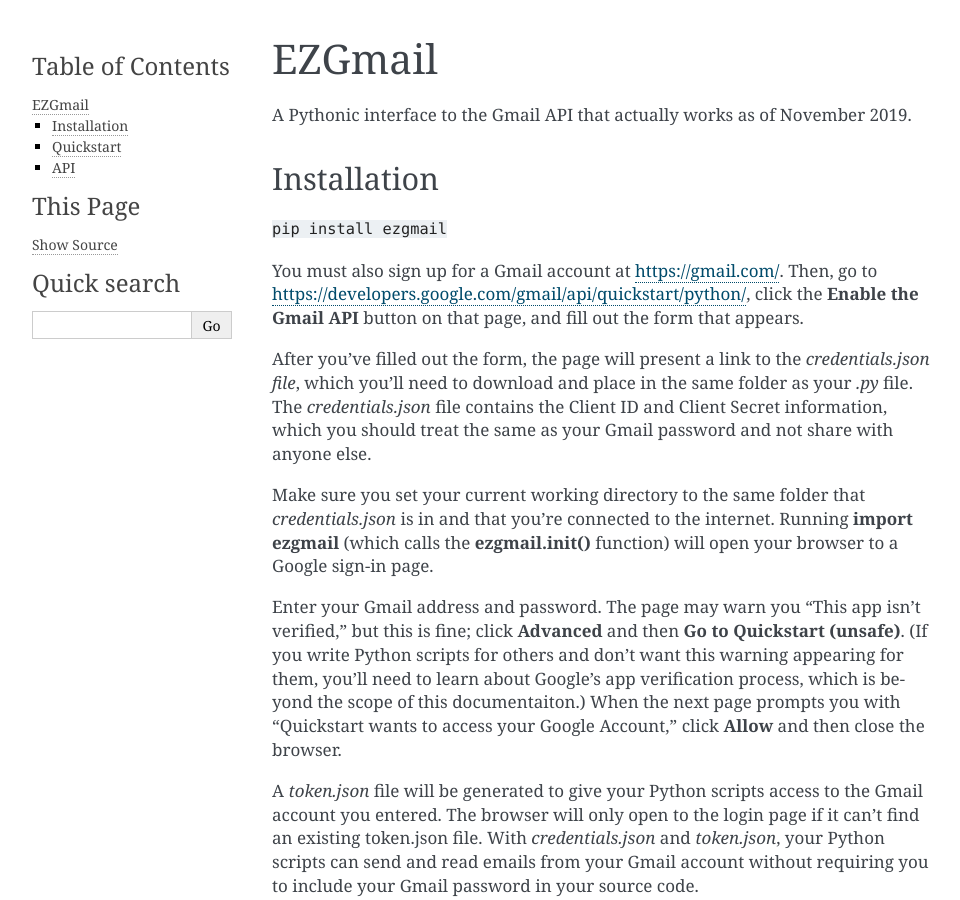
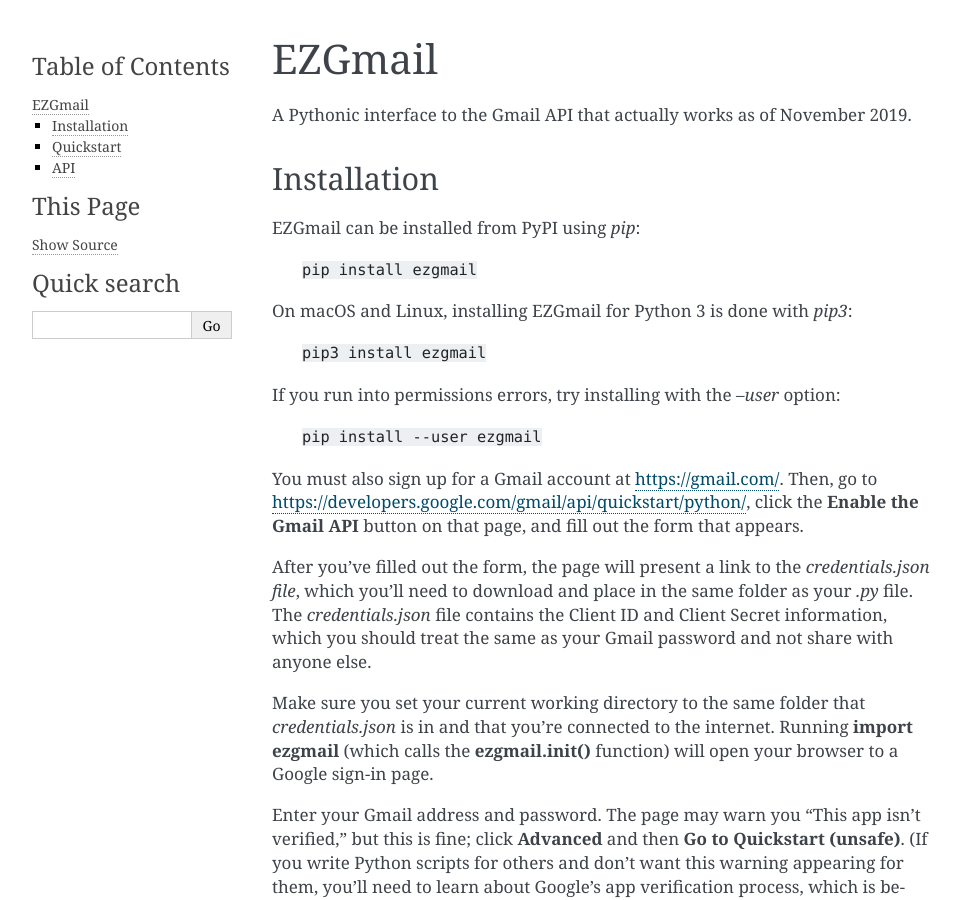
Before and after one commit to asweigart/ezgmail, a Sphinx documentation site: the page built from docs/index.rst, in a window 1280 px wide and 900 px high. Shown: the whole window, without its empty margins (148-1108 px from the left). Built offline with Sphinx 7.4.7, drawn with Linux system fonts in a browser that asks for light colours; some of the changed text lies outside the part shown.

Commit message:
Updated tox to include py38. Updating setup.py to use most recent description from readme.md. Better installation instructions.

```diff
--- a/docs/index.rst
+++ b/docs/index.rst
@@ -6,7 +6,17 @@
 Installation
 ------------
 
-``pip install ezgmail``
+EZGmail can be installed from PyPI using `pip`:
+
+    ``pip install ezgmail``
+
+On macOS and Linux, installing EZGmail for Python 3 is done with `pip3`:
+
+    ``pip3 install ezgmail``
+
+If you run into permissions errors, try installing with the `--user` option:
+
+    ``pip install --user ezgmail``
 
 You must also sign up for a Gmail account at https://gmail.com/. Then, go to
 https://developers.google.com/gmail/api/quickstart/python/, click the **Enable the Gmail API** button on that page,
```
Also changed, not shown: other parts of docs/index.rst (+1 -1 lines), setup.py (+6 -3 lines), 1 other file.
